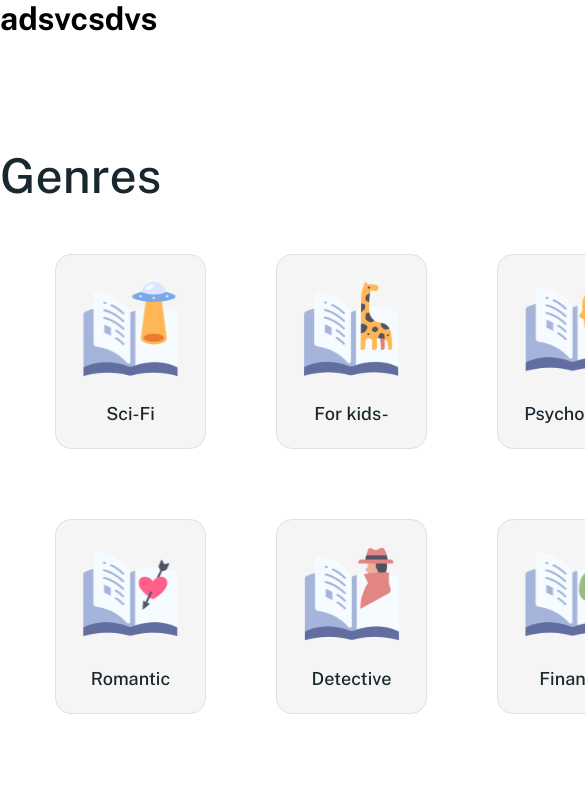
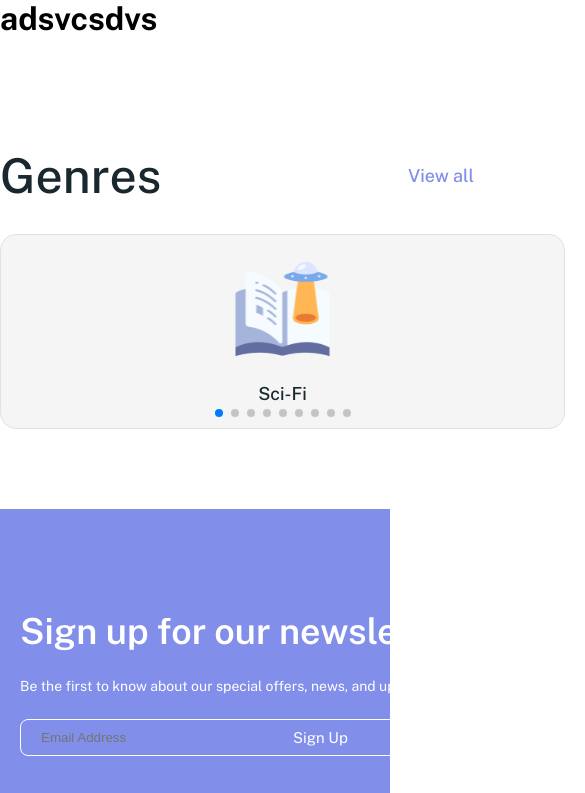
Before and after one commit to sauda00/worksBook, a React (Create React App) app: page /categories in a window 390 px wide. Shown: the top 793 px of the page, 585 px wide, since content can reach past the window. Built offline with nearby package versions, Linux system fonts and the light colour scheme.

Commit message:
descover

```diff
--- a/src/components/Home/Pagebook/index.js
+++ b/src/components/Home/Pagebook/index.js
@@ -6,6 +6,16 @@ import apple from "../../../img/aplle.svg"
 import spy from "../../../img/uury.svg"
 import money from "../../../img/money.svg"
 import {Link} from "react-router-dom";
+import {Swiper, SwiperSlide} from "swiper/react";
+
+import "swiper/css";
+import "swiper/css/pagination";
+
+
+// import required modules
+import {Pagination} from "swiper";
+
+
 import Slider from "react-slick";
 
 
@@ -33,7 +43,7 @@ const Pagebook = () => {
                             <img src={brain} alt=""/>
                             <p>Psychology</p>
                         </div>
-                       <div className="page--photo__photo1">
+                        <div className="page--photo__photo1">
                             <img src={apple} alt=""/>
                             <p>Romantic</p>
                         </div>
@@ -46,6 +56,87 @@ const Pagebook = () => {
                             <p>Finance</p>
                         </div>
                     </div>
+
+                    <div className="page--slider">
+                        <Swiper
+                            slidesPerView={1}
+                            spaceBetween={10}
+                            pagination={{
+                                clickable: true,
+                            }}
+                            breakpoints={{
+                                640: {
+                                    slidesPerView: 2,
+                                    spaceBetween: 20,
+                                },
+                                768: {
+                                    slidesPerView: 4,
+                                    spaceBetween: 40,
+                                },
+                                1024: {
+                                    slidesPerView: 5,
+                                    spaceBetween: 50,
+                                },
+                            }}
+                            modules={[Pagination]}
+                            className="mySwiper"
+                        >
+                            <SwiperSlide>
+                                <div className="page--photo__photo1">
+                                    <img src={alien} alt=""/>
+                                    <p>Sci-Fi</p>
+                                </div>
+                            </SwiperSlide>
+                            <SwiperSlide>
+                                <div className="page--photo__photo1">
+                                    <img src={giraffe} alt=""/>
+                                    <p>For kids-</p>
+                                </div>
+                            </SwiperSlide>
+                            <SwiperSlide>
+                                <div className="page--photo__photo1">
+                                <img src={brain} alt=""/>
+                                <p>Psychology</p>
+                            </div>
+                            </SwiperSlide>
+                            <SwiperSlide>
+                                <div className="page--photo__photo1">
+                                    <img src={apple} alt=""/>
+                                    <p>Romantic</p>
+                                </div>
+                            </SwiperSlide>
+                            <SwiperSlide>
+                                <div className="page--photo__photo1">
+                                    <img src={spy} alt=""/>
+                                    <p>Detective</p>
+                                </div>
+                            </SwiperSlide>
+                            <SwiperSlide>
+                                <div className="page--photo__photo1">
+                                    <img src={money} alt=""/>
+                                    <p>Finance</p>
+                                </div>
+                            </SwiperSlide>
+                            <SwiperSlide>
+                                <div className="page--photo__photo1">
+                                    <img src={alien} alt=""/>
+                                    <p>Sci-Fi</p>
+                                </div>
+                            </SwiperSlide>
+                            <SwiperSlide>
+                                <div className="page--photo__photo1">
+                                    <img src={giraffe} alt=""/>
+                                    <p>For kids-</p>
+                                </div>
+                            </SwiperSlide>
+                            <SwiperSlide>
+                                <div className="page--photo__photo1">
+                                    <img src={spy} alt=""/>
+                                    <p>Detective</p>
+                                </div>
+                            </SwiperSlide>
+                        </Swiper>
+                    </div>
                 </div>
             </div>
         </div>
--- a/src/components/Home/SwiperBooks/index.js
+++ b/src/components/Home/SwiperBooks/index.js
@@ -9,6 +9,7 @@ import swBook7 from '../../../img/Books2.png'
 import {Link} from "react-router-dom";
 import Slider from "react-slick";
 import axios from "axios";
+
 
 const SwiperBooks = () => {
     const settings = {
--- a/src/pages/YourCart/index.js
+++ b/src/pages/YourCart/index.js
@@ -9,7 +9,7 @@ import {Link} from "react-router-dom";
 
 const YourCart = () => {
     const [accordion,setAccordion] = useState(true)
-    const [selectt,setSelectt] = useState(false)
+    // const [selectt,setSelectt] = useState(false)
         return (
         <div id='yourCart'>
             <div className="container">
@@ -72,7 +72,7 @@ const YourCart = () => {
                                         </select>
                                         <input type={"number"} placeholder="Номер Карты"/> <br/>
                                         <input type={"number"} placeholder="Сумма Перевода"/> <br/>
-                                        <input type={"text"} placeholder="Фамилия Имия"/>
+                                        <input type={"text"} placeholder="Фамилия Имя"/>
                                     </div>
                                     <summary>
                                         <p>transfer by card</p>
@@ -101,7 +101,7 @@ const YourCart = () => {
                                         </select>
                                         <input type={"number"} placeholder="Сумма Перевода"/> <br/>
                                         <input type={"number"} placeholder="Номер Реквизита"/> <br/>
-                                        <input type={"text"} placeholder="Фамилия Имия"/>
+                                        <input type={"text"} placeholder="Фамилия Имя"/>
                                     </div>
                                     <summary>
                                         <p>transfer by card</p>
@@ -125,7 +125,6 @@ const YourCart = () => {
                     </div>
                 </div>
             </div>
-
         </div>
     );
 };
--- a/src/style/Image.scss
+++ b/src/style/Image.scss
@@ -1,5 +1,6 @@
 #Image{
   padding: 180px 0;
+  margin-top: 30px;
   background: url("../img/Main.jpg") no-repeat center/cover;
 
   //min-height: 80vh;
--- a/src/style/NewBooks.scss
+++ b/src/style/NewBooks.scss
@@ -1,4 +1,4 @@
-#newBooks{
+ #newBooks{
   padding: 80px 0;
   .newBooks{
     padding-top: 60px;
--- a/src/style/Pagebook.scss
+++ b/src/style/Pagebook.scss
@@ -41,5 +41,94 @@
         }
       }
     }
+    &--slider{
+      display: none;
+        &__photo1{
+          display: flex;
+          flex-direction: column;
+          justify-content: center;
+          align-items: center;
+          gap: 24px;
+          background: #F5F5F5;
+          border: 1px solid #E1E1E1;
+          border-radius: 16px;
+        }
+    }
   }
 }
+@media (max-width: 1040px) {
+  .container{
+    max-width: 996px;
+  }
+  #Page .page--photo {
+    display: none;
+  }
+  #Page .page--slider {
+    display: flex;
+  }
+}
+@media (max-width: 976px) {
+  .container{
+    max-width: 950px;
+  }
+}
+@media (max-width: 956px) {
+  .container{
+    max-width: 930px;
+  }
+}
+@media (max-width: 912px) {
+  .container{
+    max-width: 886px;
+  }
+}
+
+@media (max-width: 886px) {
+  .container{
+    max-width: 866px;
+  }
+}
+
+@media (max-width: 856px) {
+  .container {
+    max-width: 832px;
+  }
+}
+
+@media (max-width: 816px) {
+  .container{
+    max-width: 806px;
+  }
+  #Page .page--text h3 {
+    margin-right: 50px;
+  }
+  #swiperBooks .swiperBooks--swiper {
+    width: 739px;
+  }
+}
+@media (max-width:786px ) {
+  .container{
+    max-width:768px ;
+  }
+}
+@media (max-width: 768px) {
+  .container{
+
+  }
+}
+@media (max-width: 668px) {
+  .container{
+     max-width: 645px;
+  }
+  #header .header {
+    flex-direction: column;
+  }
+}
+@media (max-width: 636px) {
+  .container{
+    max-width: 620px;
+  }
+  #Page .page--text h3 {
+    margin-right: 91px;
+  }
+}
--- a/src/style/SwiperBooks.scss
+++ b/src/style/SwiperBooks.scss
@@ -6,7 +6,6 @@
       align-items: center;
       justify-content: space-between;
       h1{
-        margin-left: 40px;
         padding: 20px 0;
         font-style: normal;
         font-weight: 500;
@@ -72,6 +71,56 @@
 }
 @media (max-width: 939px) {
   .container{
-    width: 820px;}
+    width: 920px;}
+}
+@media (max-width: 912px) {
+  .container{
+    max-width: 886px;
+  }
+  #swiperBooks .swiperBooks--swiper {
+    width: 871px;
+  }
+}
+@media (max-width: 865px) {
+  .container{
+    max-width: 845px;
+  }
+  #swiperBooks .swiperBooks--swiper {
+    width: 871px;
+  }
+}
+@media (max-width: 856px) {
+  .container{
+    max-width: 839px;
+  }
+  #swiperBooks .swiperBooks--swiper {
+    width: 800px;
+  }
+}
 
+@media (max-width: 824px) {
+  .container{
+    max-width: 808px;
+  }
+  #swiperBooks .swiperBooks--text h3 {
+    margin-right: 40px;
+  }
+  #swiperBooks .swiperBooks--swiper {
+    width: 890px;
+  }
 }
+@media (max-width: 704px) {
+
+  }
+@media (max-width: 619px) {
+  .container{
+    max-width: 590px;
+  }
+}@media (max-width: 558px) {
+  .container{
+    max-width: 565px;
+  }
+  newBooks .newBooks--books {
+    flex-direction: column;
+  }
+}
--- a/src/style/header.scss
+++ b/src/style/header.scss
@@ -91,5 +91,15 @@
           text-decoration: none;
         }
       }
-    }}
+    }
   }
+}
+
+
+
+
+@media (max-width: 1040px) {
+  #header .header {
+    justify-content: space-around;
+  }
+}
--- a/src/style/media.scss
+++ b/src/style/media.scss
@@ -10,3 +10,12 @@
 //    }
 //  }
 //}
+
+//HOME
+@media (max-width: 1140px) {
+}
+@media (max-width: 970px) {
+.container{
+  max-width: 956px;
+}
+}
```
Also changed, not shown: src/components/header/index.js (+3 -43 lines).
